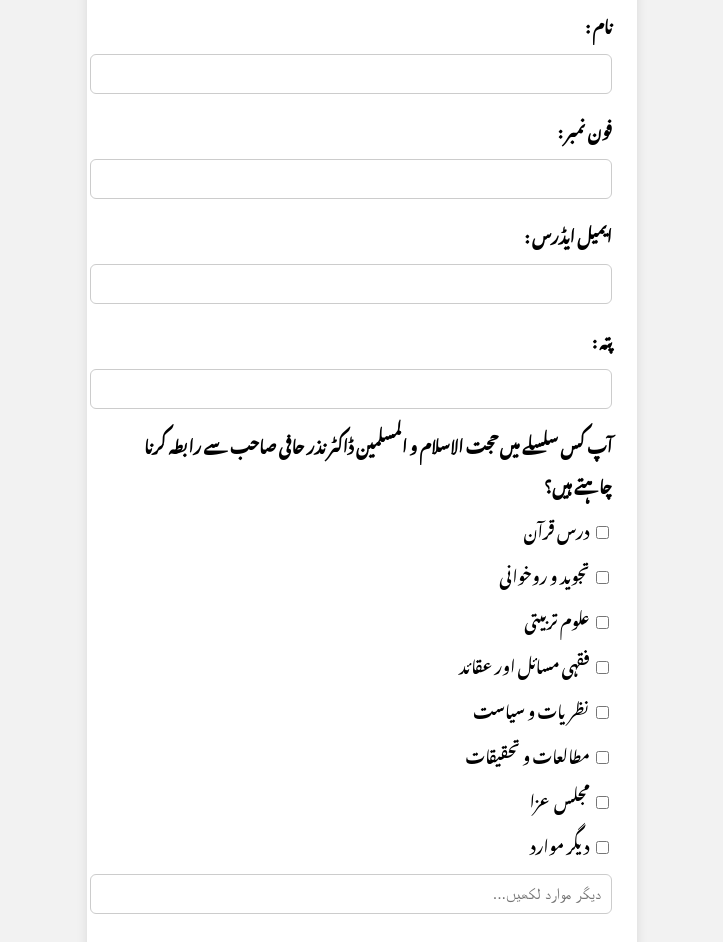
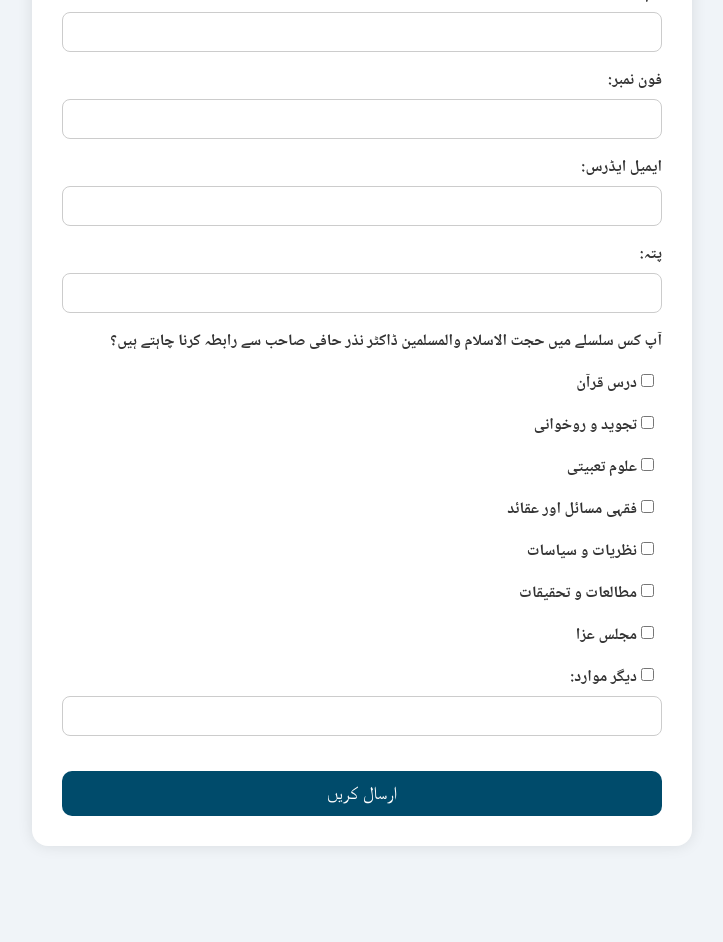
Before and after one commit to Jafari786303/Nazarhaffi, a plain HTML site: page index.html in a window 1280 px wide. Shown: the part 169-1111 px from the top of the page, without its empty margins (278-1001 px from the left). After the commit the page ends 1043 px from the top, so only its background shows below. Drawn offline with Linux system fonts and the light colour scheme.

Commit message:
Update index.html

```diff
--- a/index.html
+++ b/index.html
@@ -5,95 +5,98 @@
   <title>رابطہ فارم</title>
   <style>
     body {
-      font-family: 'Noto Nastaliq Urdu', 'Jameel Noori Nastaleeq', serif;
-      background: #f2f2f2;
-      display: flex;
-      justify-content: center;
-      padding: 40px;
+      font-family: 'Noto Naskh Arabic', 'Segoe UI', sans-serif;
+      background-color: #f0f4f8;
+      color: #333;
+      direction: rtl;
+      padding: 20px;
     }
-    .form-container {
-      background: white;
-      padding: 25px;
-      border-radius: 10px;
-      box-shadow: 0 4px 12px rgba(0,0,0,0.1);
-      width: 100%;
-      max-width: 500px;
-      direction: rtl;
-      text-align: right;
+    .container {
+      max-width: 600px;
+      background-color: #ffffff;
+      margin: auto;
+      padding: 30px;
+      border-radius: 16px;
+      box-shadow: 0 0 15px rgba(0,0,0,0.1);
+    }
+    h2 {
+      text-align: center;
+      color: #004b6b;
+      margin-bottom: 30px;
     }
     label {
+      font-weight: bold;
+      margin-top: 15px;
       display: block;
-      margin-bottom: 5px;
-      font-weight: bold;
     }
-    input[type="text"], input[type="tel"], input[type="email"], textarea {
+    input[type="text"],
+    input[type="email"],
+    textarea {
       width: 100%;
       padding: 10px;
-      margin-bottom: 15px;
+      margin-top: 5px;
       border: 1px solid #ccc;
-      border-radius: 6px;
+      border-radius: 8px;
+      box-sizing: border-box;
       font-size: 16px;
     }
+    input[type="checkbox"] {
+      margin-right: 8px;
+      margin-left: 4px;
+    }
     .checkbox-group {
-      margin-bottom: 15px;
-    }
-    .checkbox-group label {
-      font-weight: normal;
-      display: block;
-      margin-bottom: 5px;
+      margin: 10px 0;
     }
     button {
-      background-color: #007BFF;
+      width: 100%;
+      background-color: #004b6b;
       color: white;
       padding: 12px;
       border: none;
-      border-radius: 6px;
-      font-size: 16px;
+      border-radius: 10px;
+      font-size: 18px;
       cursor: pointer;
+      margin-top: 25px;
+      transition: background-color 0.3s;
     }
     button:hover {
-      background-color: #0056b3;
-    }
-    h2 {
-      text-align: center;
+      background-color: #006a90;
     }
   </style>
 </head>
 <body>
-  <form action="https://formsubmit.co/nazarhaffi@gmail.com" method="POST" class="form-container">
+  <div class="container">
     <h2>رابطہ فارم</h2>
+    <form action="https://smartforms.dev/submit/6838c24bc184545ccc0b6ea4" method="POST" redirect="Thankkkkkk.html">
 
-    <label for="name">نام :</label>
-    <input type="text" id="name" name="نام" required>
+      <label>نام:</label>
+      <input type="text" name="نام" required>
 
-    <label for="phone">فون نمبر :</label>
-    <input type="tel" id="phone" name="فون نمبر" required>
+      <label>فون نمبر:</label>
+      <input type="text" name="فون نمبر" required>
 
-    <label for="email">ایمیل ایڈرس :</label>
-    <input type="email" id="email" name="ایمیل ایڈرس" required>
+      <label>ایمیل ایڈرس:</label>
+      <input type="email" name="ایمیل ایڈرس" required>
 
-    <label for="address">پتہ :</label>
-    <input type="text" id="address" name="پتہ" required>
+      <label>پتہ:</label>
+      <input type="text" name="پتہ">
 
-    <label>آپ کس سلسلے میں حجت الاسلام و المسلمین ڈاکٹر نذر حافی صاحب سے رابطہ کرنا چاہتے ہیں؟</label>
-    <div class="checkbox-group">
-      <label><input type="checkbox" name="رابطے کی وجہ" value="درس قرآن"> درس قرآن</label>
-      <label><input type="checkbox" name="رابطے کی وجہ" value="تجوید و روخوانی"> تجوید و روخوانی</label>
-      <label><input type="checkbox" name="رابطے کی وجہ" value="علوم تربیتی"> علوم تربیتی</label>
-      <label><input type="checkbox" name="رابطے کی وجہ" value="فقہی مسائل اور عقائد"> فقہی مسائل اور عقائد</label>
-      <label><input type="checkbox" name="رابطے کی وجہ" value="نظریات و سیاست"> نظریات و سیاست</label>
-      <label><input type="checkbox" name="رابطے کی وجہ" value="مطالعات و تحقیقات"> مطالعات و تحقیقات</label>
-      <label><input type="checkbox" name="رابطے کی وجہ" value="مجلس عزا"> مجلس عزا</label>
-      <label><input type="checkbox" name="رابطے کی وجہ" value="دیگر موارد"> دیگر موارد</label>
-      <input type="text" name="دیگر موارد کی وضاحت" placeholder="دیگر موارد لکھیں...">
-    </div>
+      <label>آپ کس سلسلے میں حجت الاسلام والمسلمین ڈاکٹر نذر حافی صاحب سے رابطہ کرنا چاہتے ہیں؟</label>
 
-    <!-- Hidden fields for FormSubmit -->
-    <input type="hidden" name="_captcha" value="false">
-    <input type="hidden" name="_template" value="table">
-    <input type="hidden" name="_next" value="Thankkkkkk.html">
+      <div class="checkbox-group">
+        <label><input type="checkbox" name="موضوعات" value="درس قرآن">درس قرآن</label>
+        <label><input type="checkbox" name="موضوعات" value="تجوید و روخوانی">تجوید و روخوانی</label>
+        <label><input type="checkbox" name="موضوعات" value="علوم تعبیتی">علوم تعبیتی</label>
+        <label><input type="checkbox" name="موضوعات" value="فقہی مسائل اور عقائد">فقہی مسائل اور عقائد</label>
+        <label><input type="checkbox" name="موضوعات" value="نظریات و سیاسات">نظریات و سیاسات</label>
+        <label><input type="checkbox" name="موضوعات" value="مطالعات و تحقیقات">مطالعات و تحقیقات</label>
+        <label><input type="checkbox" name="موضوعات" value="مجلس عزا">مجلس عزا</label>
+        <label><input type="checkbox" name="موضوعات" value="دیگر موارد">دیگر موارد:</label>
+        <input type="text" name="دیگر موارد">
+      </div>
 
-    <button type="submit">ارسال کریں</button>
-  </form>
+      <button type="submit">ارسال کریں</button>
+    </form>
+  </div>
 </body>
 </html>
```
